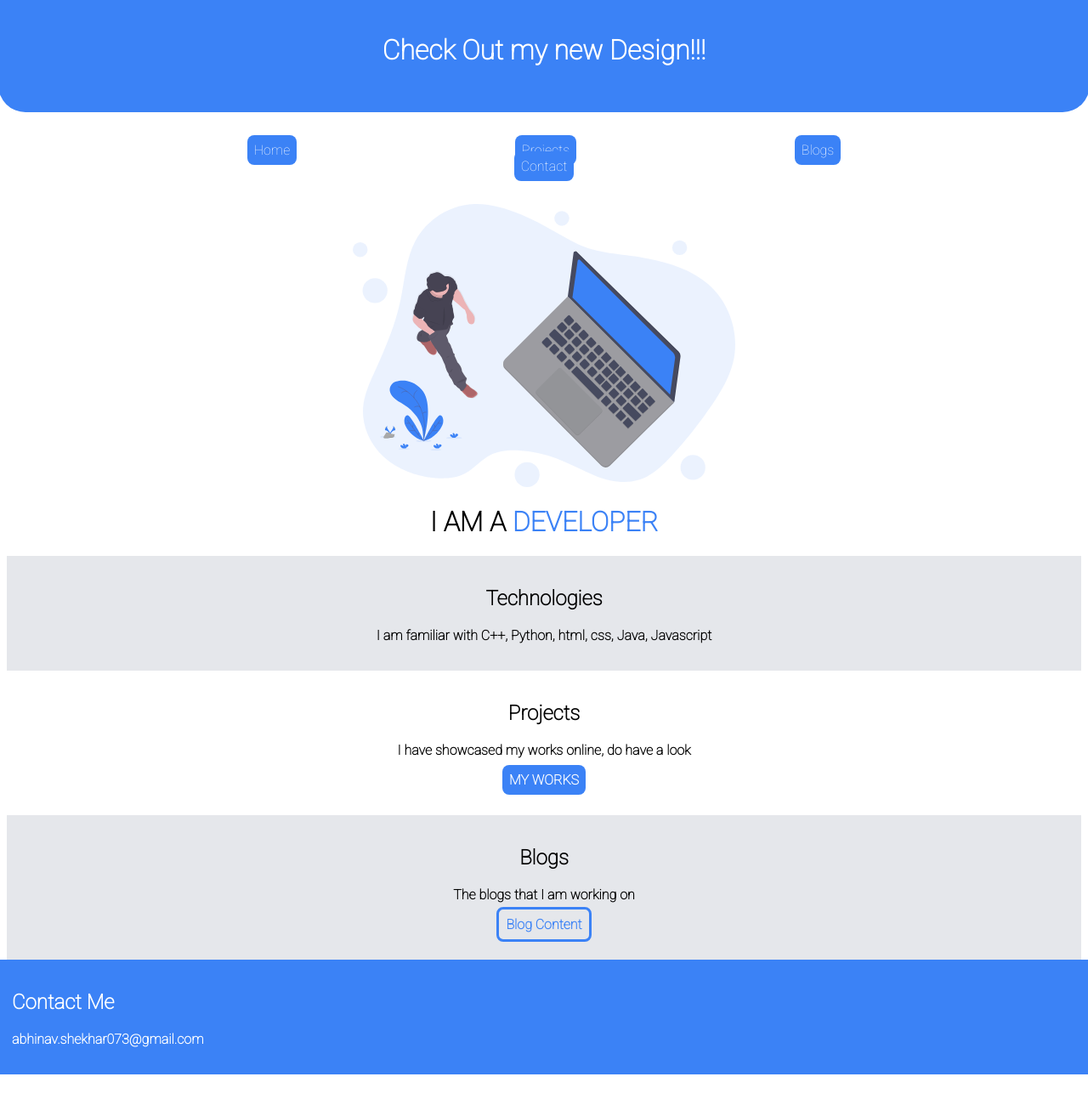
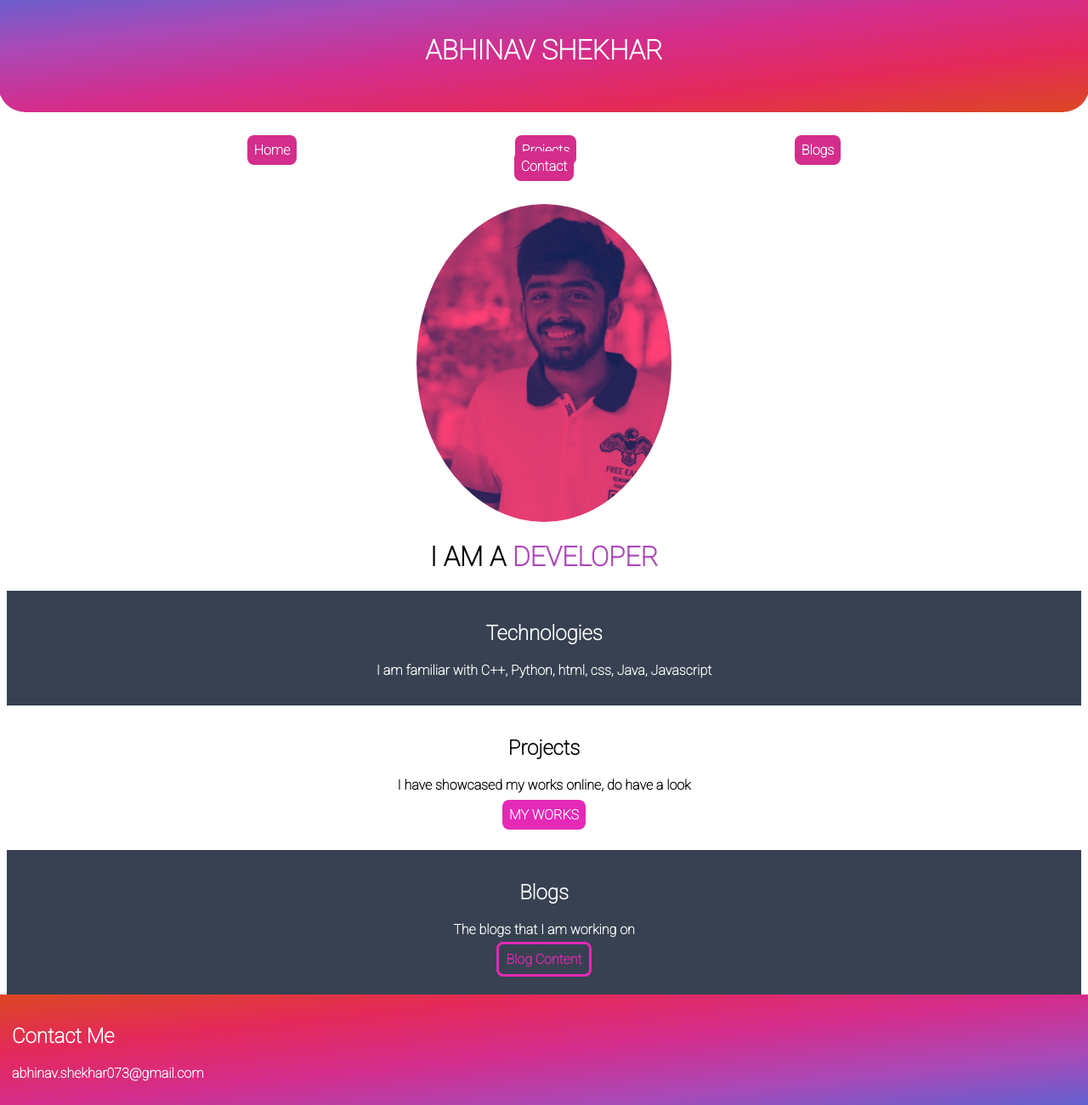
Before and after one commit to Abhinav-Shekhar/webprofile, a plain HTML site: page index.html in a window 1280 px wide. Shown: the top 1300 px of the page at 85% size. Before the commit the page ends 1264 px from the top, so only its background shows below. Drawn offline with Linux system fonts and the light colour scheme.

Commit message:
refactored code

```diff
--- a/index.html
+++ b/index.html
@@ -12,13 +12,13 @@
 
 <body>
     <div class="header">
-        <h1>Check Out my new Design!!!</h1>
+        <h1 style="color: white;">ABHINAV SHEKHAR</h1>
     </div>
 
     <nav class="navbar">
         <ul class="non-bullet">
 
-            <li class="list item"><a class="link primary-link" href="#">Home</a></li>
+            <li class="list item"><a class="link primary-link" href="index.html">Home</a></li>
 
             <li class="list item"><a class="link primary-link" href="projects.html">Projects</a></li>
 
@@ -30,13 +30,13 @@
     </nav>
 
     <div>
-        <img class="image1" src="images/techlife.svg" alt="">
+        <img class="image1" src="images/profile.PNG" alt="Avatar">
         <h1 class="Img-header">I AM A <span class="invImg-header">DEVELOPER</span></h1>
     </div>
 
     <div class="container1">
-        <h2>Technologies</h2>
-        <p>I am familiar with C++, Python, html, css, Java, Javascript</p>
+        <h2 style="color: white;">Technologies</h2>
+        <p style="color: white;">I am familiar with C++, Python, html, css, Java, Javascript</p>
     </div>
 
     <div class="container2">
@@ -46,8 +46,8 @@
     </div>
 
     <div class="container3">
-        <h2>Blogs</h2>
-        <p>The blogs that I am working on</p>
+        <h2 style="color: white;">Blogs</h2>
+        <p style="color: white;">The blogs that I am working on</p>
         <a class="bloglink" href="#">Blog Content</a>
     </div>
 
--- a/styles.css
+++ b/styles.css
@@ -6,8 +6,7 @@ body {
 
 .header {
     text-align: center;
-    background-color: #3B82F6;
-    color: white;
+    background-image: linear-gradient(to right bottom, #5e62d1, #aa49b7, #d42d8c, #e42959, #dc4823);
     padding: 2rem 2rem;
     border-bottom-left-radius: 2rem;
     border-bottom-right-radius: 2rem;
@@ -18,8 +17,9 @@ body {
 }
 
 .primary-link {
-    background-color: #3B82F6;
+    background-color: #d42d8c;
     color: white;
+    font-weight: 900;
     border-radius: 0.5rem;
     text-decoration: none;
     padding: 0.5rem 0.5rem;
@@ -42,7 +42,7 @@ body {
 }
 
 .navbar a:hover {
-    background-color: #1D4ED8;
+    background-color: #e42959;
 }
 
 @media screen and (max-width: 650px) {
@@ -54,7 +54,8 @@ body {
 
 .image1 {
     width: 100%;
-    max-width: 450px;
+    max-width: 300px;
+    border-radius: 100%;
     display: block;
     margin: auto;
 }
@@ -64,12 +65,12 @@ body {
 }
 
 .invImg-header {
-    color: #3B82F6;
+    color: #aa49b7;
 }
 
 .container1 {
     text-align: center;
-    background-color: #E5E7EB;
+    background-color: #374151;
     padding: 1rem 1rem;
     font-weight: bold;
 }
@@ -83,9 +84,9 @@ body {
 .bloglink {
     text-decoration: none;
     border: solid;
-    border-color: #3B82F6;
+    border-color: #E429B6;
     border-radius: 0.5rem;
-    color: #3B82F6;
+    color: #E429B6;
     font-weight: bold;
     padding: 0.5rem 0.5rem;
 }
@@ -93,14 +94,14 @@ body {
 .container3 {
     font-weight: bold;
     text-align: center;
-    background-color: #E5E7EB;
+    background-color: #374151;
     padding: 1rem 1rem 2rem 1rem;
     margin-top: 1rem;
 }
 
 .projectlink {
     text-decoration: none;
-    background-color: #3B82F6;
+    background-color: #E429B6;
     color: white;
     border-radius: 0.5rem;
     font-weight: bold;
@@ -109,7 +110,7 @@ body {
 
 .container4 {
     font-weight: bold;
-    background-color: #3B82F6;
+    background-image: linear-gradient(to left top, #5e62d1, #aa49b7, #d42d8c, #e42959, #dc4823);
     color: white;
     padding: 1rem 1rem;
     margin-bottom: -21px;
```
Also changed, not shown: projects.html (+3 -0 lines), images/profile.PNG (added).
